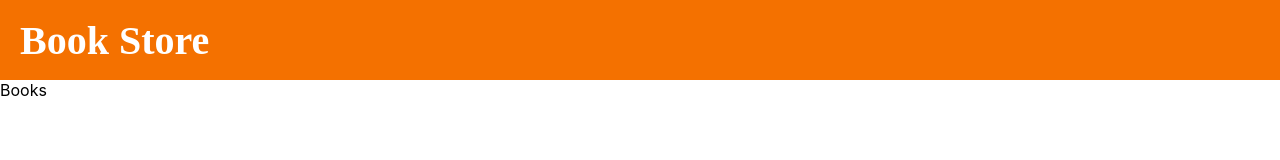
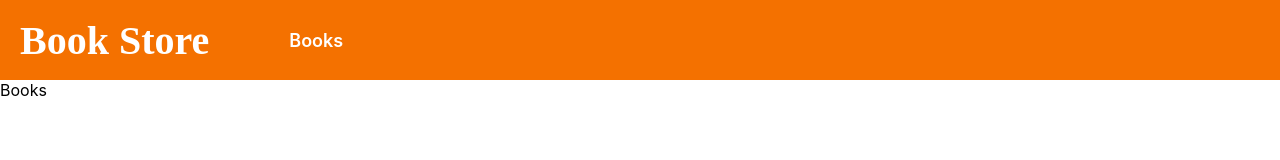
Before and after one commit to LalithyaParuchuri/bookstore, a React (Create React App) app: page / in a window 1280 px wide. Shown: the top 160 px of the page. Built offline with nearby package versions, Linux system fonts and the light colour scheme.

Commit message:
Include route links in header

```diff
--- a/src/components/header/index.jsx
+++ b/src/components/header/index.jsx
@@ -1,9 +1,20 @@
+import { routes } from "../../router";
 import "./style.css";
 
 export const Header = () => {
   return (
     <div className="header">
       <div className="logo">Book Store</div>
+
+      <div className="nav">
+        {routes.map((route) => {
+          return (
+            <div key={route.name} className="route">
+              <a href={route.path}>{route.name}</a>
+            </div>
+          );
+        })}
+      </div>
     </div>
   );
 };
--- a/src/components/header/style.css
+++ b/src/components/header/style.css
@@ -13,3 +13,19 @@
     margin-left: 20px;
     font-size:40px;
 }
+
+.route {
+    margin-left: 80px;
+    display: flex;
+    align-items: center;
+}
+
+.route a {
+    font-size: 18px;
+    color: #ffffff;
+    font-weight: 600;
+}
+
+.nav {
+    display:  flex;
+}
--- a/src/index.css
+++ b/src/index.css
@@ -11,3 +11,7 @@ code {
   font-family: source-code-pro, Menlo, Monaco, Consolas, 'Courier New',
     monospace;
 }
+
+a {
+  text-decoration: none;
+}
--- a/src/router.js
+++ b/src/router.js
@@ -1,9 +1,12 @@
 import { createBrowserRouter } from "react-router-dom";
 import { ListBooks } from "./pages/list-books";
 
-export const router = createBrowserRouter([
+export const routes = [
   {
     path: "/",
+    name: "Books",
     element: <ListBooks />,
   },
-]);
+];
+
+export const router = createBrowserRouter(routes);
```
